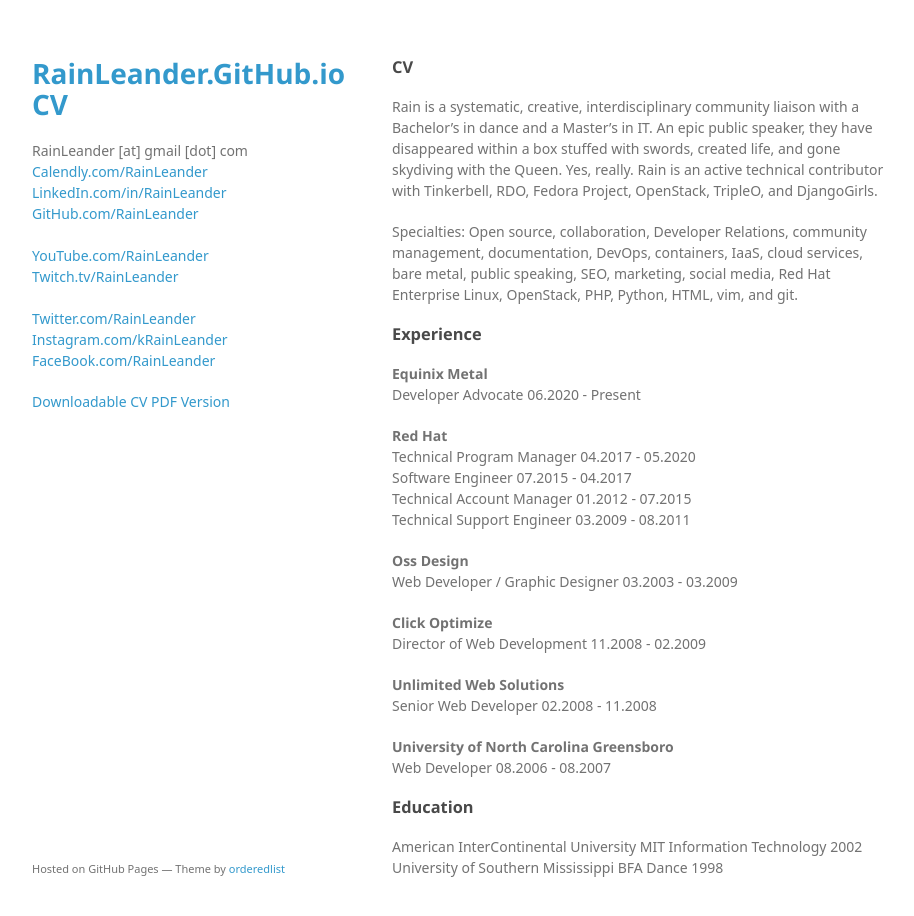
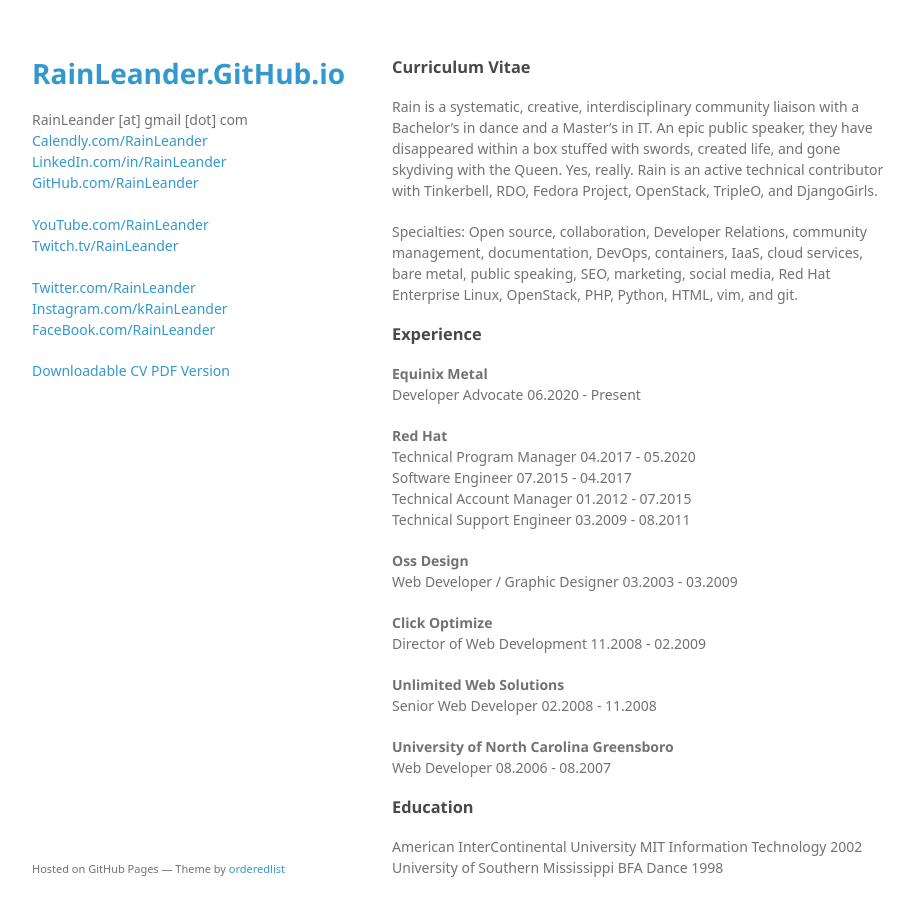
Before and after one commit to rainleander/rainleander.github.io, a Jekyll site: the page cv/index.html, which Jekyll copies as it is, in a window 1280 px wide and 948 px high. Shown: the top 916 px of the window, without its empty margins (178-1092 px from the left). Built offline with Jekyll 4.4.1, drawn with Linux system fonts in a browser that asks for light colours; some web fonts are replaced.

Commit message:
Update index.html

```diff
--- a/cv/index.html
+++ b/cv/index.html
@@ -15,9 +15,9 @@
   <body>
     <div class="wrapper">
       <header>
-        <h1><a href="https://rainleander.github.io/cv/">RainLeander.GitHub.io CV</a></h1>
+        <h1><a href="https://rainleander.github.io/cv/">RainLeander.GitHub.io</a></h1>
 
-        <p>RainLeander [at] gmail [dot] com<br>
+          <p>RainLeander [at] gmail [dot] com<br>
           <a href="https://calendly.com/rainleander">Calendly.com/RainLeander</a><br>
           <a href="https://www.linkedin.com/in/rainleander/">LinkedIn.com/in/RainLeander</a><br>
           <a href="https://github.com/rainleander">GitHub.com/RainLeander</a><br><br>
@@ -33,7 +33,7 @@
 
       </header>
       <section>
-        <h3><a id="cv" class="anchor" href="#cv" aria-hidden="true"><span aria-hidden="true" class="octicon octicon-link"></span></a>CV</h3>
+        <h3><a id="cv" class="anchor" href="#cv" aria-hidden="true"><span aria-hidden="true" class="octicon octicon-link"></span></a>Curriculum Vitae</h3>
         <p>Rain is a systematic, creative, interdisciplinary community liaison with a Bachelor’s in dance and a Master’s in IT. An epic public speaker, they have disappeared within a box stuffed with swords, created life, and gone skydiving with the Queen. Yes, really. Rain is an active technical contributor with Tinkerbell, RDO, Fedora Project, OpenStack, TripleO, and DjangoGirls.</p>
         <p>Specialties: Open source, collaboration, Developer Relations, community management, documentation, DevOps, containers, IaaS, cloud services, bare metal, public speaking, SEO, marketing, social media, Red Hat Enterprise Linux, OpenStack, PHP, Python, HTML, vim, and git.</p>
 
```
Also changed, not shown: other parts of cv/index.html (+1 -1 lines).
